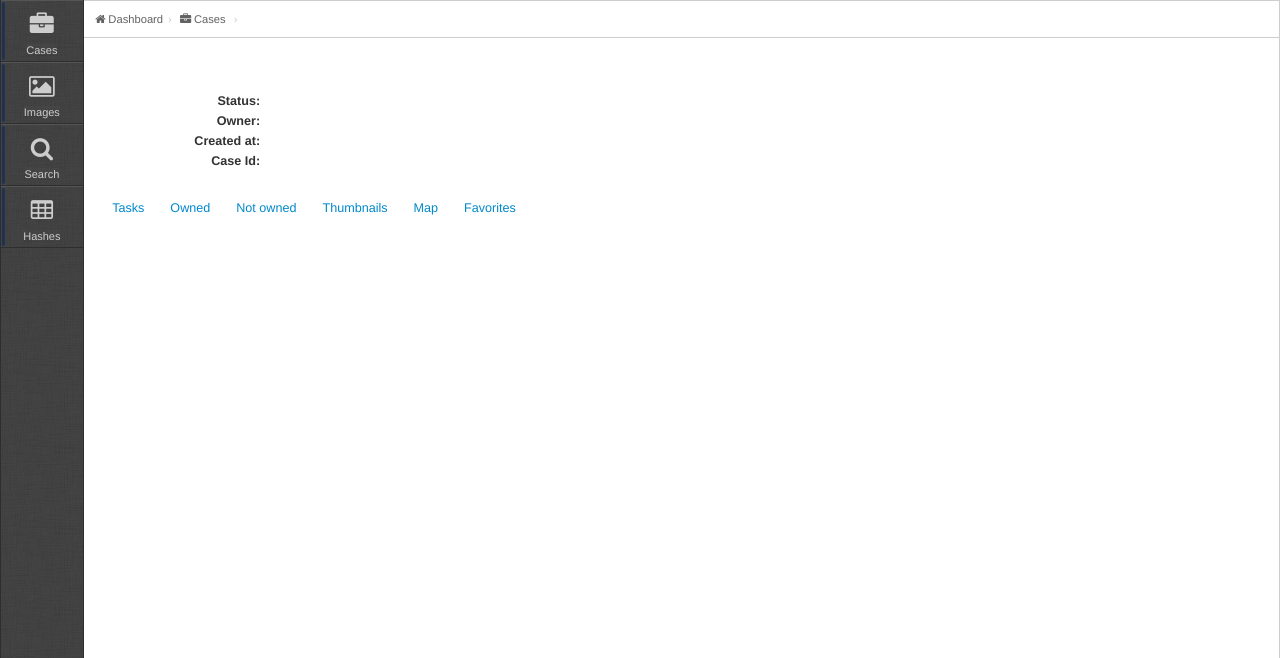
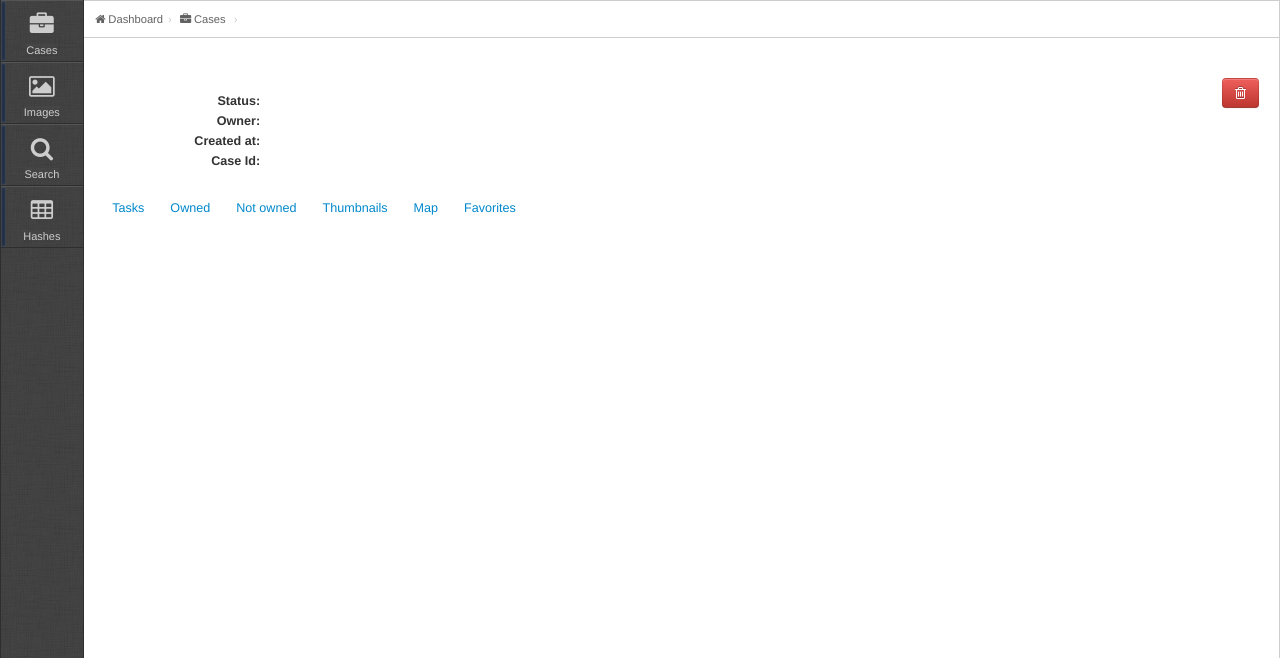
Before and after one commit to Ghirensics/ghiro, a Django app: template templates/analyses/cases/show.html in a window 1280 px wide. Shown: the part 123-781 px from the top of the page. Run offline with Django 3.2, Linux system fonts and the light colour scheme; the template is opened without the code that fills it, so the values that code supplies are empty.

Commit message:
Added delete case in the report

```diff
--- a/templates/analyses/cases/_tbl_case.html
+++ b/templates/analyses/cases/_tbl_case.html
@@ -21,6 +21,10 @@
     </div>
     <div class="pull-right">
         <a class="btn" onClick="window.location.reload();return false;"><i class="icon-refresh"></i></a><span class="notice-new" id="notice"></span>
+    </div>
+{% else %}
+    <div class="pull-right btn-group">
+        <a class="btn btn-danger tool btn-delete-case" id="{% url "analyses.views.delete_case" case.id %}" title="Delete case" href="#delete" role="button" data-toggle="modal"> <i class="icon-trash"></i> </a>
     </div>
 {% endif %}
 <div>
--- a/templates/layout/_indexCase.html
+++ b/templates/layout/_indexCase.html
@@ -24,6 +24,7 @@
                                     {% if case.state == "C" %}
                                         <a class="btn tool" title="No actions available" disabled="disabled"> <i class="icon-edit"></i> </a>
                                         <a class="btn btn-warning tool" disabled="disabled" title="Case already closed"> <i class="icon-remove"></i> </a>
+                                        <a class="btn btn-danger tool btn-delete-case" id="{% url "analyses.views.delete_case" case.id %}" title="Delete case" href="#delete" role="button" data-toggle="modal"> <i class="icon-trash"></i> </a>
                                     {% else %}
                                         <a class="btn tool" title="Edit case" href="{% url "analyses.views.edit_case" case.id %}"> <i class="icon-edit"></i> </a>
                                         <a class="btn btn-warning tool btn-close-case" id="{% url "analyses.views.close_case" case.id %}" title="Close case" href="#close" role="button" data-toggle="modal"> <i class="icon-remove"></i> </a>
```
Lines whose indentation alone changed are shown as unchanged.
